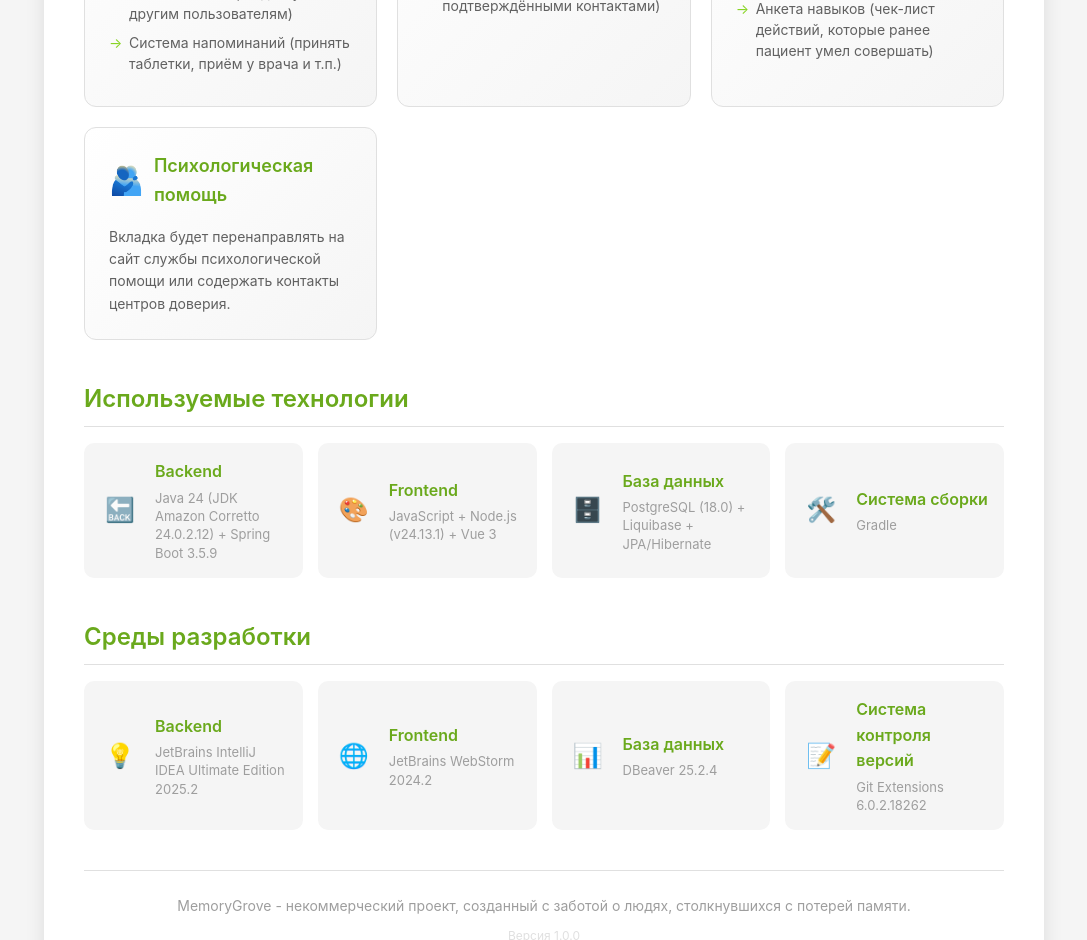
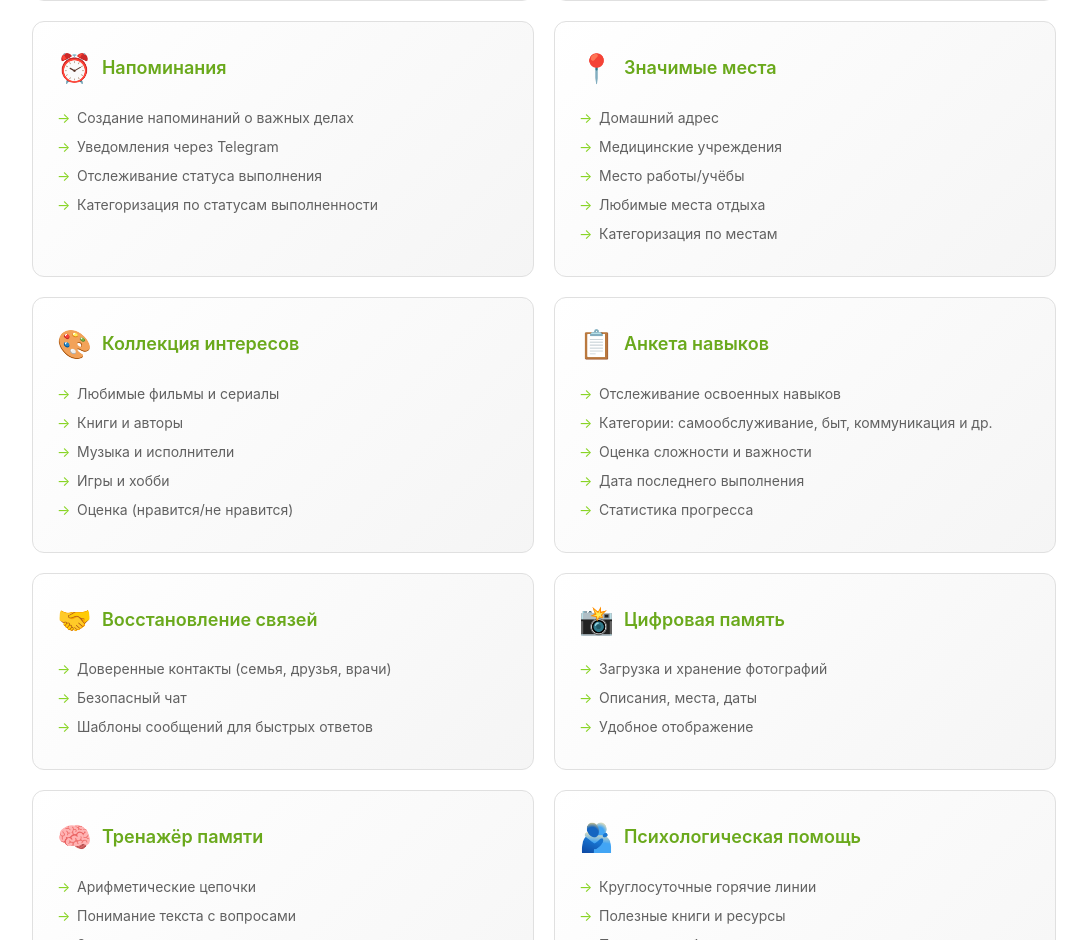
Before and after one commit to DenKhomyakov/MemoryGrove, a Vue app in the folder frontend/: page /about in a window 1280 px wide. Shown: the part 1860-2800 px from the top of the page, without its empty margins (96-1183 px from the left). Built offline with nearby package versions, Linux system fonts and the light colour scheme.

Commit message:
MG-31 Правки UI:
- Обновил информацию во вкладке "О проекте"

```diff
--- a/frontend/src/views/AboutView.vue
+++ b/frontend/src/views/AboutView.vue
@@ -101,6 +101,21 @@
         <h2>Модули веб-сервиса</h2>
 
         <div class="modules-grid">
+          <!-- Личный профиль -->
+          <div class="module-card">
+            <div class="module-header">
+              <span class="module-icon">👤</span>
+              <h3>Личный профиль</h3>
+            </div>
+            <ul class="module-list">
+              <li>Управление данными (ФИО, дата рождения и т.д.)</li>
+              <li>Смена пароля</li>
+              <li>Загрузка фотографии профиля</li>
+              <li>Привязка Telegram для уведомлений</li>
+              <li>Деактивация аккаунта</li>
+            </ul>
+          </div>
+
           <!-- Безопасный лес -->
           <div class="module-card">
             <div class="module-header">
@@ -108,9 +123,69 @@
               <h3>Безопасный лес</h3>
             </div>
             <ul class="module-list">
-              <li>Простые данные о пациенте (ФИО, возраст, город, имя лечащего врача, адрес проживания)</li>
-              <li>Дневник восстановления (личные записи, недоступные другим пользователям)</li>
-              <li>Система напоминаний (принять таблетки, приём у врача и т.п.)</li>
+              <li>Личный дневник для записи мыслей и чувств</li>
+              <li>Полная конфиденциальность записей</li>
+              <li>Отметка настроения в каждой записи</li>
+              <li>Статистика активности</li>
+            </ul>
+          </div>
+
+          <!-- Напоминания -->
+          <div class="module-card">
+            <div class="module-header">
+              <span class="module-icon">⏰</span>
+              <h3>Напоминания</h3>
+            </div>
+            <ul class="module-list">
+              <li>Создание напоминаний о важных делах</li>
+              <li>Уведомления через Telegram</li>
+              <li>Отслеживание статуса выполнения</li>
+              <li>Категоризация по статусам выполненности</li>
+            </ul>
+          </div>
+
+          <!-- Значимые места -->
+          <div class="module-card">
+            <div class="module-header">
+              <span class="module-icon">📍</span>
+              <h3>Значимые места</h3>
+            </div>
+            <ul class="module-list">
+              <li>Домашний адрес</li>
+              <li>Медицинские учреждения</li>
+              <li>Место работы/учёбы</li>
+              <li>Любимые места отдыха</li>
+              <li>Категоризация по местам</li>
+            </ul>
+          </div>
+
+          <!-- Коллекция интересов -->
+          <div class="module-card">
+            <div class="module-header">
+              <span class="module-icon">🎨</span>
+              <h3>Коллекция интересов</h3>
+            </div>
+            <ul class="module-list">
+              <li>Любимые фильмы и сериалы</li>
+              <li>Книги и авторы</li>
+              <li>Музыка и исполнители</li>
+              <li>Игры и хобби</li>
+              <li>Оценка (нравится/не нравится)</li>
+            </ul>
+          </div>
+
+          <!-- Анкета навыков -->
+          <div class="module-card">
+            <div class="module-header">
+              <span class="module-icon">📋</span>
+              <h3>Анкета навыков</h3>
+            </div>
+            <ul class="module-list">
+              <li>Отслеживание освоенных навыков</li>
+              <li>Категории: самообслуживание, быт, коммуникация и др.</li>
+              <li>Оценка сложности и важности</li>
+              <li>Дата последнего выполнения</li>
+              <li>Статистика прогресса</li>
             </ul>
           </div>
 
@@ -121,8 +196,9 @@
               <h3>Восстановление связей</h3>
             </div>
             <ul class="module-list">
-              <li>Контакты доверия (семья, друзья, коллеги, лечащие врачи)</li>
-              <li>Контролируемое общение (переписка только с подтверждёнными контактами)</li>
+              <li>Доверенные контакты (семья, друзья, врачи)</li>
+              <li>Безопасный чат</li>
+              <li>Шаблоны сообщений для быстрых ответов</li>
             </ul>
           </div>
 
@@ -133,10 +209,26 @@
               <h3>Цифровая память</h3>
             </div>
             <ul class="module-list">
-              <li>Фотографии с человеком</li>
-              <li>Список значимых и любимых мест</li>
-              <li>Коллекция интересов (фильмы, книги, музыка, игры)</li>
-              <li>Анкета навыков (чек-лист действий, которые ранее пациент умел совершать)</li>
+              <li>Загрузка и хранение фотографий</li>
+              <li>Описания, места, даты</li>
+              <li>Удобное отображение</li>
+            </ul>
+          </div>
+
+          <!-- Тренажёр памяти -->
+          <div class="module-card">
+            <div class="module-header">
+              <span class="module-icon">🧠</span>
+              <h3>Тренажёр памяти</h3>
+            </div>
+            <ul class="module-list">
+              <li>Арифметические цепочки</li>
+              <li>Понимание текста с вопросами</li>
+              <li>Заучивание стихов</li>
+              <li>Ассоциации</li>
+              <li>Логические ряды</li>
+              <li>Таблица Шульте (с/без подсказок)</li>
+              <li>Статистика прогресса</li>
             </ul>
           </div>
 
@@ -146,49 +238,109 @@
               <span class="module-icon">🫂</span>
               <h3>Психологическая помощь</h3>
             </div>
-            <p class="module-description">
-              Вкладка будет перенаправлять на сайт службы психологической помощи
-              или содержать контакты центров доверия.
-            </p>
+            <ul class="module-list">
+              <li>Круглосуточные горячие линии</li>
+              <li>Полезные книги и ресурсы</li>
+              <li>Памятка для близких</li>
+              <li>Экстренная помощь (112)</li>
+            </ul>
           </div>
         </div>
       </section>
 
-      <!-- Технологический стек -->
+      <!-- Telegram бот -->
+      <section class="telegram-section">
+        <h2>Telegram бот</h2>
+        <div class="telegram-card">
+          <div class="telegram-icon">🤖</div>
+          <div class="telegram-info">
+            <h3>@MemoryGroveBot</h3>
+            <p>Получайте уведомления о напоминаниях прямо в Telegram</p>
+            <div class="telegram-features">
+              <span class="feature">🔔 Уведомления о напоминаниях</span>
+              <span class="feature">🔐 Безопасная привязка через код</span>
+            </div>
+          </div>
+        </div>
+      </section>
+
+      <!-- Используемые технологии -->
       <section class="tech-section">
         <h2>Используемые технологии</h2>
 
         <div class="tech-grid">
-          <div class="tech-item">
+          <div class="tech-card">
+            <div class="tech-header">
               <span class="tech-icon">🔙</span>
-            <div class="tech-info">
-              <h4>Backend</h4>
-              <p>Java 24 (JDK Amazon Corretto 24.0.2.12) + Spring Boot 3.5.9</p>
+              <h3>Backend</h3>
             </div>
+            <ul class="tech-list">
+              <li>Java 24 (JDK Amazon Corretto 24.0.2.12)</li>
+              <li>Spring Boot 3.5.9</li>
+              <li>Spring Security + JWT</li>
+              <li>Spring Data JPA / Hibernate</li>
+            </ul>
           </div>
 
-          <div class="tech-item">
+          <div class="tech-card">
+            <div class="tech-header">
               <span class="tech-icon">🎨</span>
-            <div class="tech-info">
-              <h4>Frontend</h4>
-              <p>JavaScript + Node.js (v24.13.1) + Vue 3</p>
+              <h3>Frontend</h3>
             </div>
+            <ul class="tech-list">
+              <li>JavaScript + Node.js (v24.13.1)</li>
+              <li>Vue 3 Composition API</li>
+              <li>Vue Router + Pinia</li>
+              <li>Axios для API запросов</li>
+            </ul>
           </div>
 
-          <div class="tech-item">
+          <div class="tech-card">
+            <div class="tech-header">
               <span class="tech-icon">🗄️</span>
-            <div class="tech-info">
-              <h4>База данных</h4>
-              <p>PostgreSQL (18.0) + Liquibase + JPA/Hibernate</p>
+              <h3>База данных</h3>
             </div>
+            <ul class="tech-list">
+              <li>PostgreSQL 18.0</li>
+              <li>Liquibase для миграций</li>
+              <li>JPA/Hibernate ORM</li>
+            </ul>
           </div>
 
-          <div class="tech-item">
+          <div class="tech-card">
+            <div class="tech-header">
+              <span class="tech-icon">🤖</span>
+              <h3>Telegram Bot</h3>
+            </div>
+            <ul class="tech-list">
+              <li>Telegram Bot API</li>
+              <li>Webhook / Long Polling</li>
+              <li>Уведомления о напоминаниях</li>
+            </ul>
+          </div>
+
+          <div class="tech-card">
+            <div class="tech-header">
+              <span class="tech-icon">📁</span>
+              <h3>Файловое хранилище</h3>
+            </div>
+            <ul class="tech-list">
+              <li>Локальное файловое хранилище</li>
+              <li>Thumbnailator для миниатюр</li>
+              <li>Поддержка JPEG, PNG, GIF, WebP</li>
+            </ul>
+          </div>
+
+          <div class="tech-card">
+            <div class="tech-header">
               <span class="tech-icon">🛠️</span>
-            <div class="tech-info">
-              <h4>Система сборки</h4>
-              <p>Gradle</p>
+              <h3>Система сборки</h3>
             </div>
+            <ul class="tech-list">
+              <li>Gradle</li>
+              <li>Управление зависимостями</li>
+              <li>Сборка и тестирование</li>
+            </ul>
           </div>
         </div>
       </section>
@@ -198,36 +350,51 @@
         <h2>Среды разработки</h2>
 
         <div class="ide-grid">
-          <div class="ide-item">
+          <div class="ide-card">
+            <div class="ide-header">
               <span class="ide-icon">💡</span>
-            <div class="ide-info">
-              <h4>Backend</h4>
-              <p>JetBrains IntelliJ IDEA Ultimate Edition 2025.2</p>
+              <h3>Backend</h3>
             </div>
+            <ul class="ide-list">
+              <li>JetBrains IntelliJ IDEA Ultimate Edition 2025.2</li>
+              <li>Поддержка Spring Boot</li>
+              <li>Встроенный HTTP клиент</li>
+            </ul>
           </div>
 
-          <div class="ide-item">
+          <div class="ide-card">
+            <div class="ide-header">
               <span class="ide-icon">🌐</span>
-            <div class="ide-info">
-              <h4>Frontend</h4>
-              <p>JetBrains WebStorm 2024.2</p>
+              <h3>Frontend</h3>
             </div>
+            <ul class="ide-list">
+              <li>JetBrains WebStorm 2024.2</li>
+              <li>Vue.js плагин</li>
+              <li>Встроенный терминал</li>
+            </ul>
           </div>
 
-          <div class="ide-item">
+          <div class="ide-card">
+            <div class="ide-header">
               <span class="ide-icon">📊</span>
-            <div class="ide-info">
-              <h4>База данных</h4>
-              <p>DBeaver 25.2.4</p>
+              <h3>База данных</h3>
             </div>
+            <ul class="ide-list">
+              <li>DBeaver 25.2.4</li>
+              <li>Визуализация схем</li>
+              <li>SQL редактор</li>
+            </ul>
           </div>
 
-          <div class="ide-item">
+          <div class="ide-card">
+            <div class="ide-header">
               <span class="ide-icon">📝</span>
-            <div class="ide-info">
-              <h4>Система контроля версий</h4>
-              <p>Git Extensions 6.0.2.18262</p>
+              <h3>Система контроля версий</h3>
             </div>
+            <ul class="ide-list">
+              <li>Git Extensions 6.0.2.18262</li>
+              <li>Визуализация веток</li>
+            </ul>
           </div>
         </div>
       </section>
@@ -255,7 +422,7 @@
 
 .about-card {
   width: 100%;
-  max-width: 1000px;
+  max-width: 1200px;
   background: var(--color-white, #ffffff);
   border-radius: 16px;
   padding: 2.5rem;
@@ -309,7 +476,7 @@ section h2 {
   margin: 0;
 }
 
-/* Сетка причин */
+/* Сетка причин - единый стиль с модулями */
 .causes-grid {
   display: grid;
   grid-template-columns: repeat(auto-fit, minmax(280px, 1fr));
@@ -318,14 +485,16 @@ section h2 {
 }
 
 .cause-card {
-  background-color: var(--color-white-smoke, #f5f5f5);
+  background: linear-gradient(135deg, var(--color-white, #ffffff) 0%, var(--color-white-smoke, #f5f5f5) 100%);
+  border: 1px solid var(--color-light-gray, #e0e0e0);
   border-radius: 12px;
   padding: 1.5rem;
-  transition: transform 0.3s ease, box-shadow 0.3s ease;
+  transition: transform 0.3s ease, border-color 0.3s ease;
 }
 
 .cause-card:hover {
   transform: translateY(-3px);
+  border-color: var(--color-primary, #88d424);
   box-shadow: 0 6px 12px var(--shadow-color, rgba(0,0,0,0.1));
 }
 
@@ -337,13 +506,13 @@ section h2 {
 }
 
 .cause-icon {
-  font-size: 24px;
+  font-size: 28px;
 }
 
 .cause-header h3 {
   font-size: 18px;
   font-weight: 600;
-  color: var(--color-primary, #88d424);
+  color: var(--color-primary-dark, #6aa91c);
   margin: 0;
 }
 
@@ -388,10 +557,10 @@ section h2 {
   color: var(--color-primary-light, #a8e454);
 }
 
-/* Сетка модулей */
+/* Модули */
 .modules-grid {
   display: grid;
-  grid-template-columns: repeat(auto-fit, minmax(250px, 1fr));
+  grid-template-columns: repeat(auto-fit, minmax(350px, 1fr));
   gap: 20px;
   margin-top: 1rem;
 }
@@ -407,6 +576,7 @@ section h2 {
 .module-card:hover {
   transform: translateY(-3px);
   border-color: var(--color-primary, #88d424);
+  box-shadow: 0 6px 12px var(--shadow-color, rgba(0,0,0,0.1));
 }
 
 .module-header {
@@ -450,95 +620,130 @@ section h2 {
   top: 0;
 }
 
-.module-description {
-  color: var(--color-dark-gray, #616161);
-  font-size: 14px;
-  line-height: 1.6;
+/* Технологии */
+.tech-grid {
+  display: grid;
+  grid-template-columns: repeat(auto-fit, minmax(300px, 1fr));
+  gap: 20px;
+  margin-top: 1rem;
+}
+
+.tech-card {
+  background: linear-gradient(135deg, var(--color-white, #ffffff) 0%, var(--color-white-smoke, #f5f5f5) 100%);
+  border: 1px solid var(--color-light-gray, #e0e0e0);
+  border-radius: 12px;
+  padding: 1.5rem;
+  transition: transform 0.3s ease, border-color 0.3s ease;
+}
+
+.tech-card:hover {
+  transform: translateY(-3px);
+  border-color: var(--color-primary, #88d424);
+  box-shadow: 0 6px 12px var(--shadow-color, rgba(0,0,0,0.1));
+}
+
+.tech-header {
+  display: flex;
+  align-items: center;
+  gap: 10px;
+  margin-bottom: 1rem;
+}
+
+.tech-icon {
+  font-size: 28px;
+}
+
+.tech-header h3 {
+  font-size: 18px;
+  font-weight: 600;
+  color: var(--color-primary-dark, #6aa91c);
   margin: 0;
 }
 
-/* Технологический стек */
-.tech-grid {
-  display: grid;
-  grid-template-columns: repeat(auto-fit, minmax(200px, 1fr));
-  gap: 15px;
-  margin-top: 1rem;
+.tech-list {
+  list-style: none;
+  padding: 0;
+  margin: 0;
 }
 
-.tech-item {
-  display: flex;
-  align-items: center;
-  gap: 15px;
-  padding: 1rem;
-  background-color: var(--color-white-smoke, #f5f5f5);
-  border-radius: 10px;
-  transition: background-color 0.3s ease;
+.tech-list li {
+  color: var(--color-dark-gray, #616161);
+  margin-bottom: 8px;
+  padding-left: 20px;
+  position: relative;
+  font-size: 14px;
+  line-height: 1.5;
 }
 
-.tech-item:hover {
-  background-color: rgba(136, 212, 36, 0.1);
-}
-
-.tech-icon {
-  font-size: 24px;
-  min-width: 40px;
-  text-align: center;
-}
-
-.tech-info h4 {
-  font-size: 16px;
-  font-weight: 600;
-  color: var(--color-primary-dark, #6aa91c);
-  margin: 0 0 4px 0;
-}
-
-.tech-info p {
-  font-size: 13px;
-  color: var(--color-gray, #9e9e9e);
-  margin: 0;
-  line-height: 1.4;
+.tech-list li::before {
+  content: '⚙️';
+  color: var(--color-primary, #88d424);
+  position: absolute;
+  left: 0;
+  top: 0;
 }
 
 /* Среды разработки */
 .ide-grid {
   display: grid;
-  grid-template-columns: repeat(auto-fit, minmax(200px, 1fr));
-  gap: 15px;
+  grid-template-columns: repeat(auto-fit, minmax(280px, 1fr));
+  gap: 20px;
   margin-top: 1rem;
 }
 
-.ide-item {
+.ide-card {
+  background: linear-gradient(135deg, var(--color-white, #ffffff) 0%, var(--color-white-smoke, #f5f5f5) 100%);
+  border: 1px solid var(--color-light-gray, #e0e0e0);
+  border-radius: 12px;
+  padding: 1.5rem;
+  transition: transform 0.3s ease, border-color 0.3s ease;
+}
+
+.ide-card:hover {
+  transform: translateY(-3px);
+  border-color: var(--color-primary, #88d424);
+  box-shadow: 0 6px 12px var(--shadow-color, rgba(0,0,0,0.1));
+}
+
+.ide-header {
   display: flex;
   align-items: center;
-  gap: 15px;
-  padding: 1rem;
-  background-color: var(--color-white-smoke, #f5f5f5);
-  border-radius: 10px;
-  transition: background-color 0.3s ease;
-}
-
-.ide-item:hover {
-  background-color: rgba(136, 212, 36, 0.1);
+  gap: 10px;
+  margin-bottom: 1rem;
 }
 
 .ide-icon {
-  font-size: 24px;
-  min-width: 40px;
-  text-align: center;
+  font-size: 28px;
 }
 
-.ide-info h4 {
-  font-size: 16px;
+.ide-header h3 {
+  font-size: 18px;
   font-weight: 600;
   color: var(--color-primary-dark, #6aa91c);
-  margin: 0 0 4px 0;
+  margin: 0;
 }
 
-.ide-info p {
-  font-size: 13px;
-  color: var(--color-gray, #9e9e9e);
+.ide-list {
+  list-style: none;
+  padding: 0;
   margin: 0;
-  line-height: 1.4;
+}
+
+.ide-list li {
+  color: var(--color-dark-gray, #616161);
+  margin-bottom: 8px;
+  padding-left: 20px;
+  position: relative;
+  font-size: 14px;
+  line-height: 1.5;
+}
+
+.ide-list li::before {
+  content: '🛠️';
+  color: var(--color-primary, #88d424);
+  position: absolute;
+  left: 0;
+  top: 0;
 }
 
 /* Футер */
@@ -558,6 +763,68 @@ section h2 {
 .footer-note .version {
   font-size: 12px;
   color: var(--color-light-gray, #e0e0e0);
+}
+
+/* Telegram бот */
+.telegram-section {
+  margin-bottom: 2.5rem;
+}
+
+.telegram-card {
+  display: flex;
+  align-items: center;
+  gap: 20px;
+  background: linear-gradient(135deg, rgba(136, 212, 36, 0.05) 0%, var(--color-white, #ffffff) 100%);
+  border: 2px solid var(--color-primary, #88d424);
+  border-radius: 16px;
+  padding: 1.5rem;
+  transition: transform 0.3s ease;
+}
+
+.telegram-card:hover {
+  transform: translateY(-3px);
+  box-shadow: 0 6px 12px var(--shadow-color, rgba(0,0,0,0.1));
+}
+
+.telegram-icon {
+  font-size: 48px;
+}
+
+.telegram-info h3 {
+  font-size: 20px;
+  color: var(--color-primary-dark, #6aa91c);
+  margin: 0 0 8px 0;
+}
+
+.telegram-info p {
+  color: var(--color-gray, #9e9e9e);
+  font-size: 14px;
+  margin: 0 0 12px 0;
+}
+
+.telegram-features {
+  display: flex;
+  flex-wrap: wrap;
+  gap: 8px;
+}
+
+.telegram-features .feature {
+  background-color: var(--color-white-smoke, #f5f5f5);
+  color: var(--color-dark-gray, #616161);
+  padding: 4px 12px;
+  border-radius: 20px;
+  font-size: 12px;
+}
+
+@media (max-width: 768px) {
+  .telegram-card {
+    flex-direction: column;
+    text-align: center;
+  }
+
+  .telegram-features {
+    justify-content: center;
+  }
 }
 
 /* Адаптивность */
@@ -586,20 +853,10 @@ section h2 {
   }
 
   .cause-card,
-  .module-card {
+  .module-card,
+  .tech-card,
+  .ide-card {
     padding: 1rem;
-  }
-
-  .tech-item,
-  .ide-item {
-    flex-direction: column;
-    text-align: center;
-    gap: 8px;
-  }
-
-  .tech-icon,
-  .ide-icon {
-    min-width: auto;
   }
 }
 </style>
```
Also changed, not shown: 1 other file (tests, documents, lock files or other folders). Lines whose indentation alone changed are shown as unchanged.
